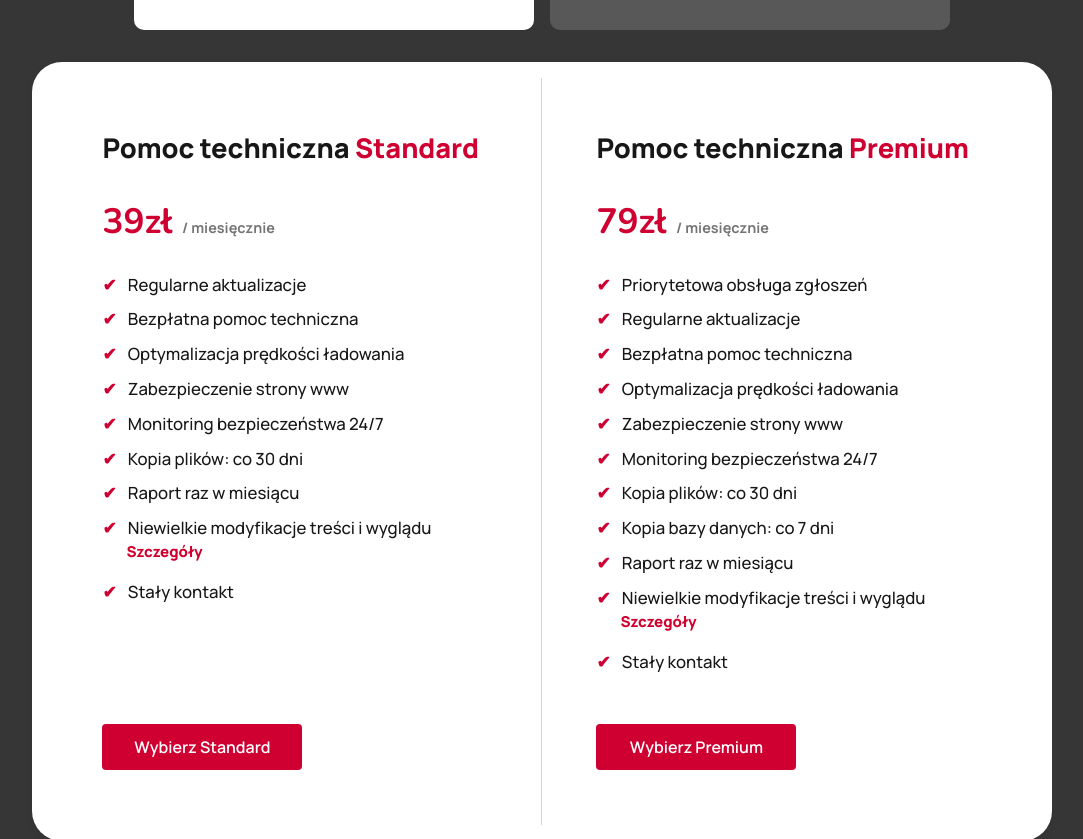
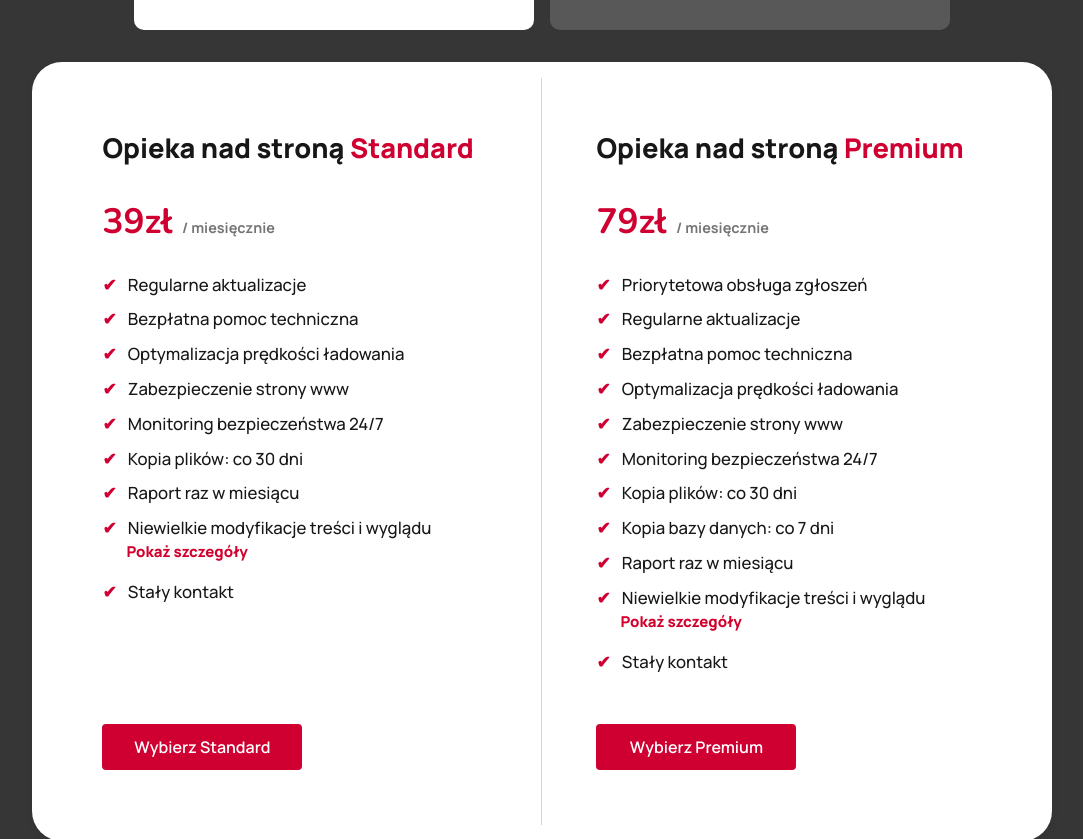
Before and after one commit to Grzegorz-dev/moja-strona-de, a Next.js app: page /klienci in a window 1280 px wide. Shown: the part 760-1599 px from the top of the page, without its empty margins (98-1181 px from the left). Built offline with nearby package versions, Linux system fonts and the light colour scheme.

Commit message:
Poprawki płatności, cennik

```diff
--- a/src/app/klienci/KlienciClient.tsx
+++ b/src/app/klienci/KlienciClient.tsx
@@ -126,7 +126,7 @@ export default function KlienciClient() {
           <div className={`${styles.supportSection} ${styles.columns}`}>
             {/* Standard package */}
             <div className={styles.package}>
-              <h3>Pomoc techniczna <span>Standard</span></h3>
+              <h3>Opieka nad stroną <span>Standard</span></h3>
               <p className={styles.price}>39zł <span>/ miesięcznie</span></p>
               <ul>
                 <li><span className={styles.check}>✔</span> Regularne aktualizacje</li>
@@ -138,7 +138,7 @@ export default function KlienciClient() {
                 <li><span className={styles.check}>✔</span> Raport raz w miesiącu</li>
                 <li>
                   <span className={styles.check}>✔</span> Niewielkie modyfikacje treści i wyglądu
-                  <ToggleSection title="Szczegóły">
+                  <ToggleSection title="Pokaż szczegóły">
                     <ul>
                       <li>- Edycja tekstów</li>
                       <li>- Podmiana max. 3 zdjęć miesięcznie</li>
@@ -154,7 +154,7 @@ export default function KlienciClient() {
 
             {/* Premium package */}
             <div className={styles.package}>
-              <h3>Pomoc techniczna <span>Premium</span></h3>
+              <h3>Opieka nad stroną <span>Premium</span></h3>
               <p className={styles.price}>79zł <span>/ miesięcznie</span></p>
               <ul>
                 <li><span className={styles.check}>✔</span> Priorytetowa obsługa zgłoszeń</li>
@@ -168,7 +168,7 @@ export default function KlienciClient() {
                 <li><span className={styles.check}>✔</span> Raport raz w miesiącu</li>
                 <li>
                   <span className={styles.check}>✔</span> Niewielkie modyfikacje treści i wyglądu
-                  <ToggleSection title="Szczegóły">
+                  <ToggleSection title="Pokaż szczegóły">
                     <ul>
                       <li>- Edycja tekstów</li>
                       <li>- Podmiana max. 3 zdjęć miesięcznie</li>
```
